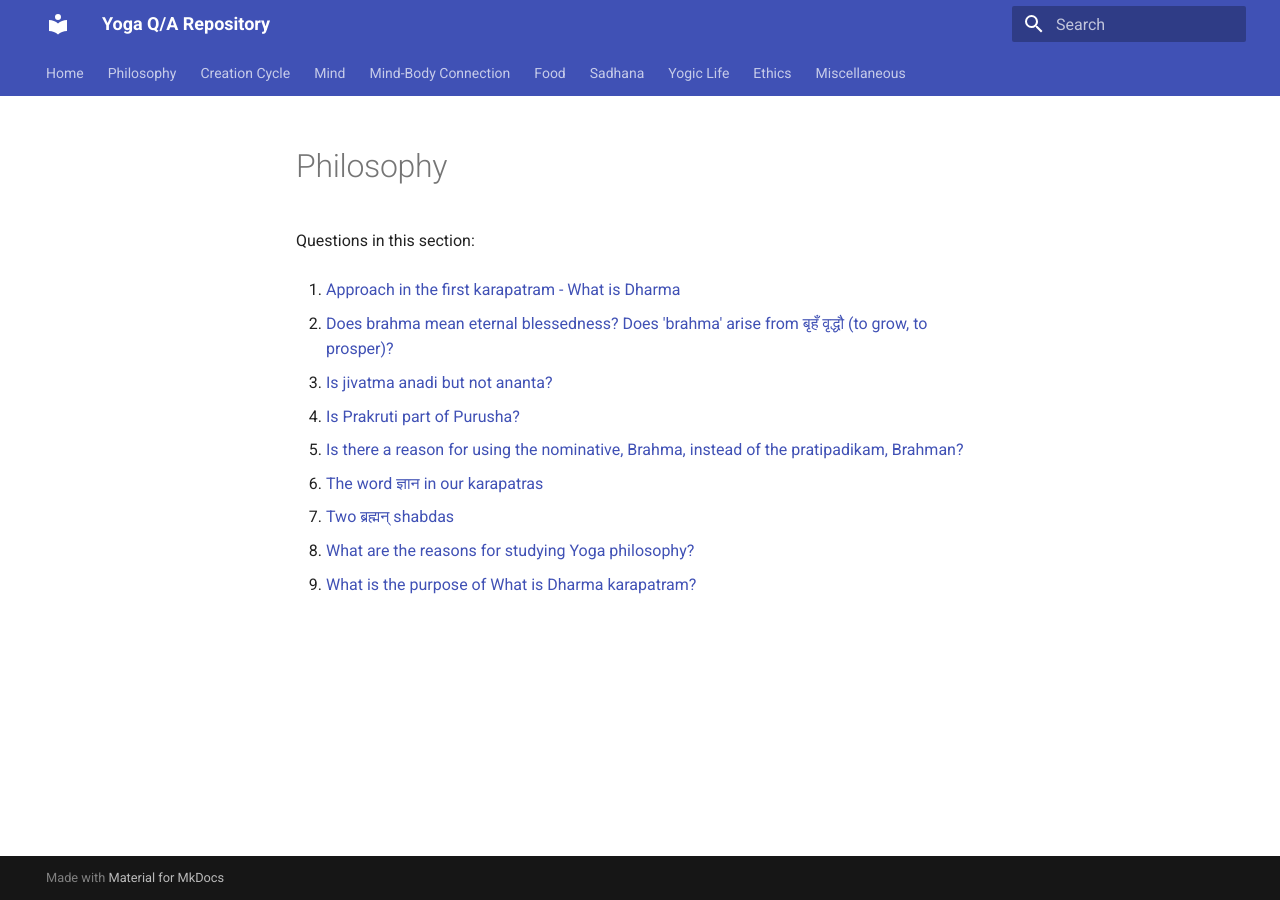
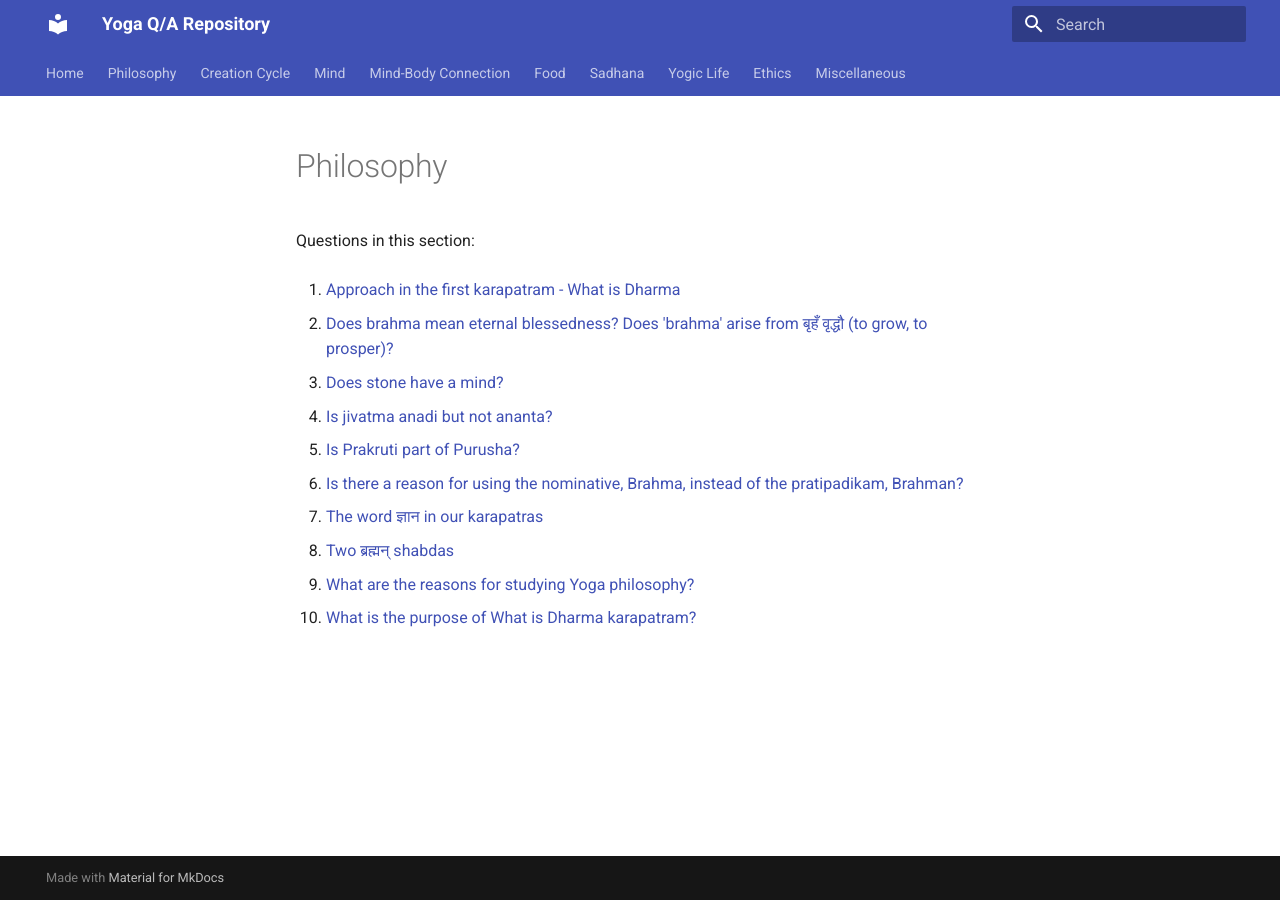
Before and after one commit to yogiclife/yoga-qa, an MkDocs documentation site: the page built from docs/philosophy/README.md, in a window 1280 px wide. Built offline with MkDocs 1.6.1 and Material for MkDocs 9.7.7, drawn with Linux system fonts in a browser that asks for light colours.

Commit message:
Update topic indices [skip ci]

```diff
--- a/docs/philosophy/README.md
+++ b/docs/philosophy/README.md
@@ -6,16 +6,18 @@ Questions in this section:
 
 2. [Does brahma mean eternal blessedness? Does 'brahma' arise from बृहँ वृद्धौ (to grow, to prosper)?](does-brahma-mean-eternal-blessedness-does-brahma-arise-from-to-grow-to-prosper-20260628-113604.md)
 
-3. [Is jivatma anadi but not ananta?](is-jivatma-anadi-but-not-ananta-20260628-103314.md)
+3. [Does stone have a mind?](does-stone-have-a-mind-20260629-074629.md)
 
-4. [Is Prakruti part of Purusha?](is-prakruti-part-of-purusha-20260629-074539.md)
+4. [Is jivatma anadi but not ananta?](is-jivatma-anadi-but-not-ananta-20260628-103314.md)
 
-5. [Is there a reason for using the nominative, Brahma, instead of the pratipadikam, Brahman?](is-there-a-reason-for-using-the-nominative-brahma-instead-of-the-pratipadikam-brahman-20260629-072905.md)
+5. [Is Prakruti part of Purusha?](is-prakruti-part-of-purusha-20260629-074539.md)
 
-6. [The word ज्ञान in our karapatras](the-word-in-our-karapatras-20260629-072742.md)
+6. [Is there a reason for using the nominative, Brahma, instead of the pratipadikam, Brahman?](is-there-a-reason-for-using-the-nominative-brahma-instead-of-the-pratipadikam-brahman-20260629-072905.md)
 
-7. [Two ब्रह्मन् shabdas](two-shabdas-20260629-072546.md)
+7. [The word ज्ञान in our karapatras](the-word-in-our-karapatras-20260629-072742.md)
 
-8. [What are the reasons for studying Yoga philosophy?](what-are-the-reasons-for-studying-yoga-philosophy-20260628-103602.md)
+8. [Two ब्रह्मन् shabdas](two-shabdas-20260629-072546.md)
 
-9. [What is the purpose of What is Dharma karapatram?](what-is-the-purpose-of-what-is-dharma-karapatram-20260628-114256.md)
+9. [What are the reasons for studying Yoga philosophy?](what-are-the-reasons-for-studying-yoga-philosophy-20260628-103602.md)
+
+10. [What is the purpose of What is Dharma karapatram?](what-is-the-purpose-of-what-is-dharma-karapatram-20260628-114256.md)
```
